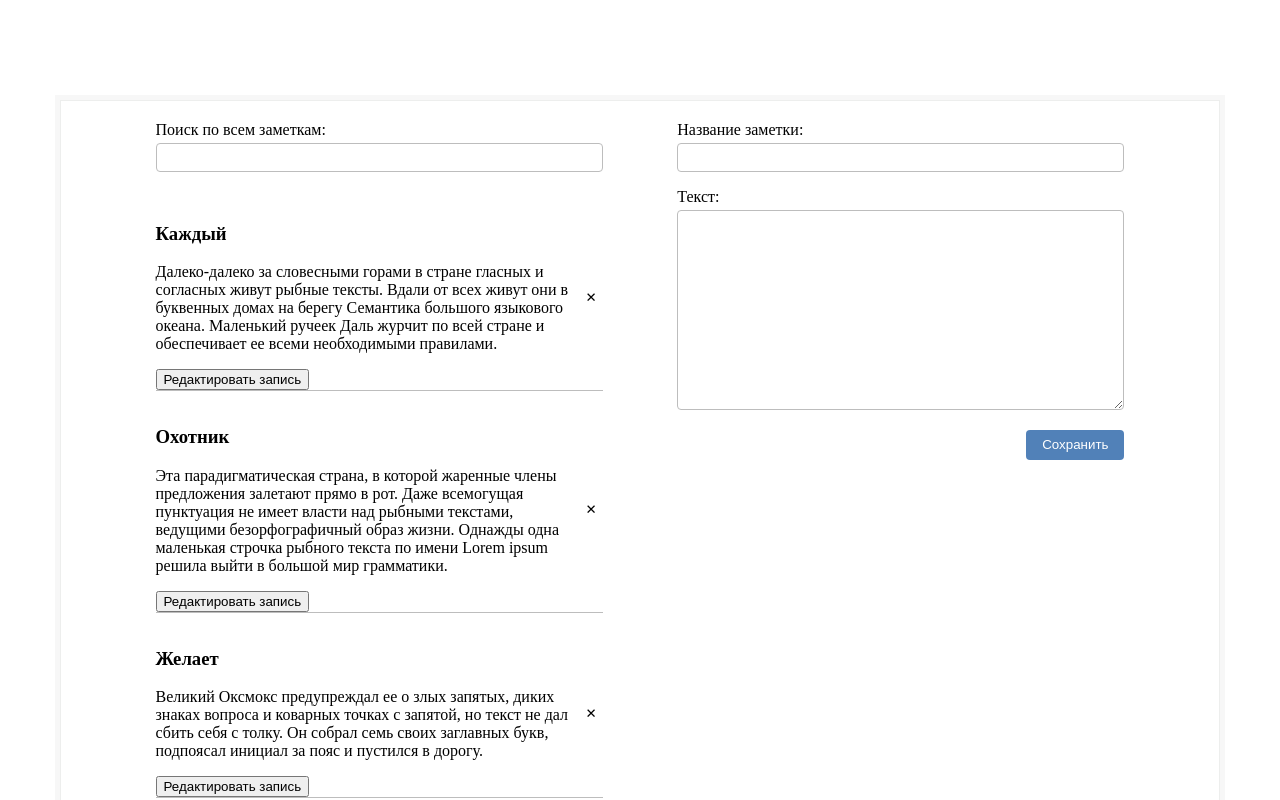
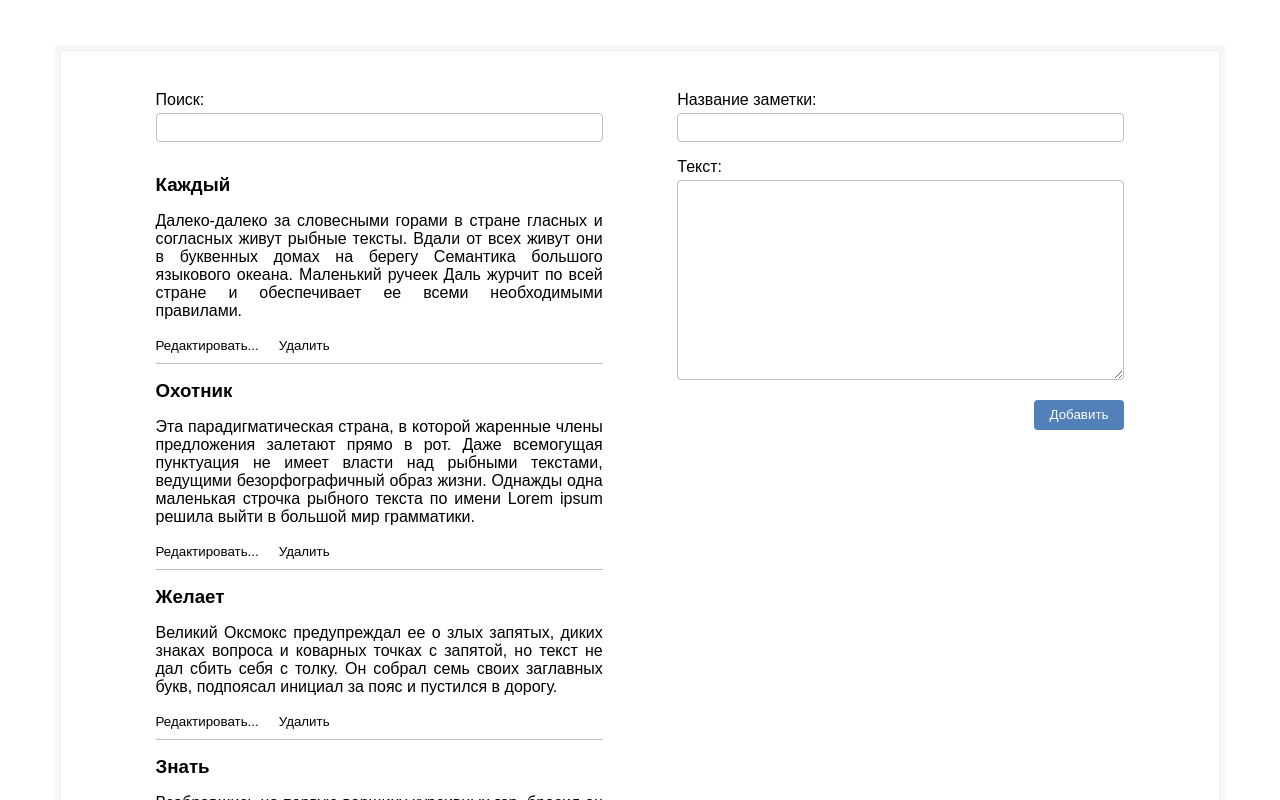
Before and after one commit to Naumch/react-notebook, a React (Create React App) app in the folder my-app/: page / in a window 1280 px wide. Shown: the top 800 px of the page. Built offline with nearby package versions, Linux system fonts and the light colour scheme.

Commit message:
доработала стили

```diff
--- a/my-app/src/components/Filter.jsx
+++ b/my-app/src/components/Filter.jsx
@@ -4,7 +4,7 @@ function Filter({ filter, setFilter }) {
 
   return (
     <div className='field'>
-      <label className='field__label' htmlFor='search'>Поиск по всем заметкам:</label>
+      <label className='field__label' htmlFor='search'>Поиск:</label>
       <input className='field__input' name='search' value={filter} onChange={event => setFilter(event.target.value)} />
     </div>
   )
--- a/my-app/src/components/Inputs.jsx
+++ b/my-app/src/components/Inputs.jsx
@@ -73,7 +73,7 @@ function Inputs({ editId, setEditId, notes, setNotes }) {
         className='button-save'
         onClick={saveItem}
       >
-        Сохранить
+        Добавить
       </button>
     </>
   )
--- a/my-app/src/components/Notes.jsx
+++ b/my-app/src/components/Notes.jsx
@@ -10,11 +10,11 @@ function Notes({ notes, setNotes, filter, setEditId }) {
     return (
       <li className='list-item' key={note.id}>
         <div>
-          <h3>{note.title}</h3>
-          <p>{note.text}</p>
-          <button onClick={() => setEditId(note.id)}>Редактировать запись</button>
+          <h3 className="title">{note.title}</h3>
+          <p className="text">{note.text}</p>
         </div>
-        <button className="button-delete" onClick={() => remItem(note.id)}>✕</button>
+        <button className="button-edit" onClick={() => setEditId(note.id)}>Редактировать...</button>
+        <button className="button-delete" onClick={() => remItem(note.id)}>Удалить</button>
       </li>
     )
   });
--- a/my-app/src/style.css
+++ b/my-app/src/style.css
@@ -1,9 +1,13 @@
+* {
+  font-family: Arial, Helvetica, sans-serif;
+}
+
 .wrap {
   max-width: 1200px;
-  margin: 100px auto 0;
+  margin: 50px auto 0;
 }
 
-@media (max-width: 426px) {
+@media (max-width: 500px) {
   .wrap {
     margin-top: 25px;
   }
@@ -12,7 +16,7 @@
 .notebook {
   display: flex;
   justify-content: space-evenly;
-  padding: 20px;
+  padding: 40px 20px;
   border: 1px solid #EDEEED;
   box-shadow: 0 0 0 5px rgba(0,0,0,0.03);
   margin: 20px;
@@ -21,6 +25,7 @@
 @media (max-width: 620px) {
   .notebook {
     flex-direction: column-reverse;
+    padding: 20px;
   }
 }
 
@@ -31,35 +36,50 @@
   flex-direction: column;
 }
 
+@media (max-width: 1000px) {
+  .item {
+    width: 45%;
+  }
+}
+
 @media (max-width: 620px) {
   .item {
     width: 100%;
+    margin-bottom: 10px;
   }
 }
 
 .list {
   list-style-type: none;
   padding-left: 0;
-  cursor: pointer;
   width: 100%;
 }
 
 .list-item {
-  display: flex;
-  justify-content: space-between;
   border-bottom: 1px solid #bdbdbd;
   margin-bottom: 1rem;
 }
 
-.button-delete {
-  cursor: pointer;
-  background: none;
-  border: none;
-  transition-duration: 1s;
+.title {
+  margin: 0;
 }
 
-.button-delete:hover {
-  transform: scale(1.5);
+.text {
+  text-align: justify;
+}
+
+.button-edit, .button-delete {
+	border: none;
+  background-color: transparent;
+	cursor: pointer;
+  transition-duration: 0.5s;
+  margin-bottom: 10px;
+  margin-right: 20px;
+  padding: 0;
+}
+
+.button-edit:hover, .button-delete:hover {
+  opacity: 0.8;
 }
 
 .field {
@@ -110,5 +130,5 @@
 }
 
 .button-save:hover {
-	opacity: 0.88;
+	opacity: 0.8;
 }
```
